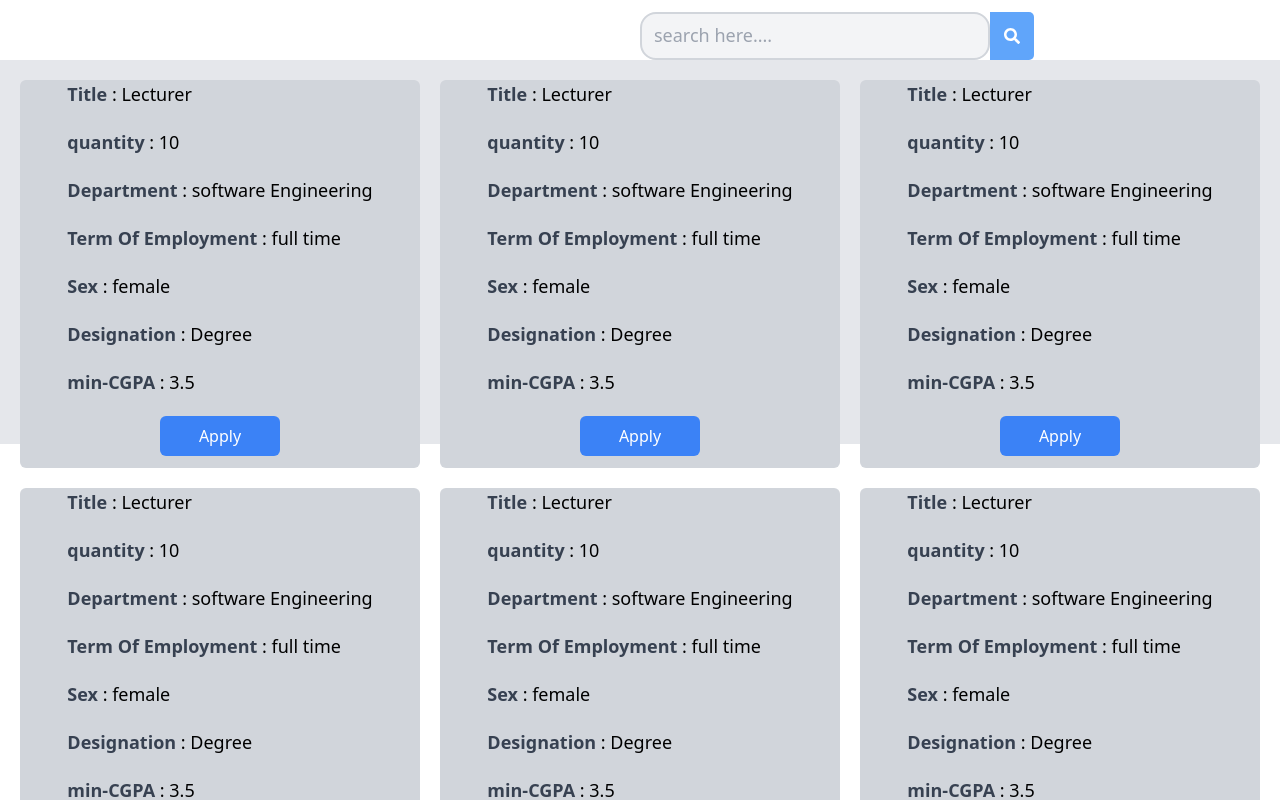
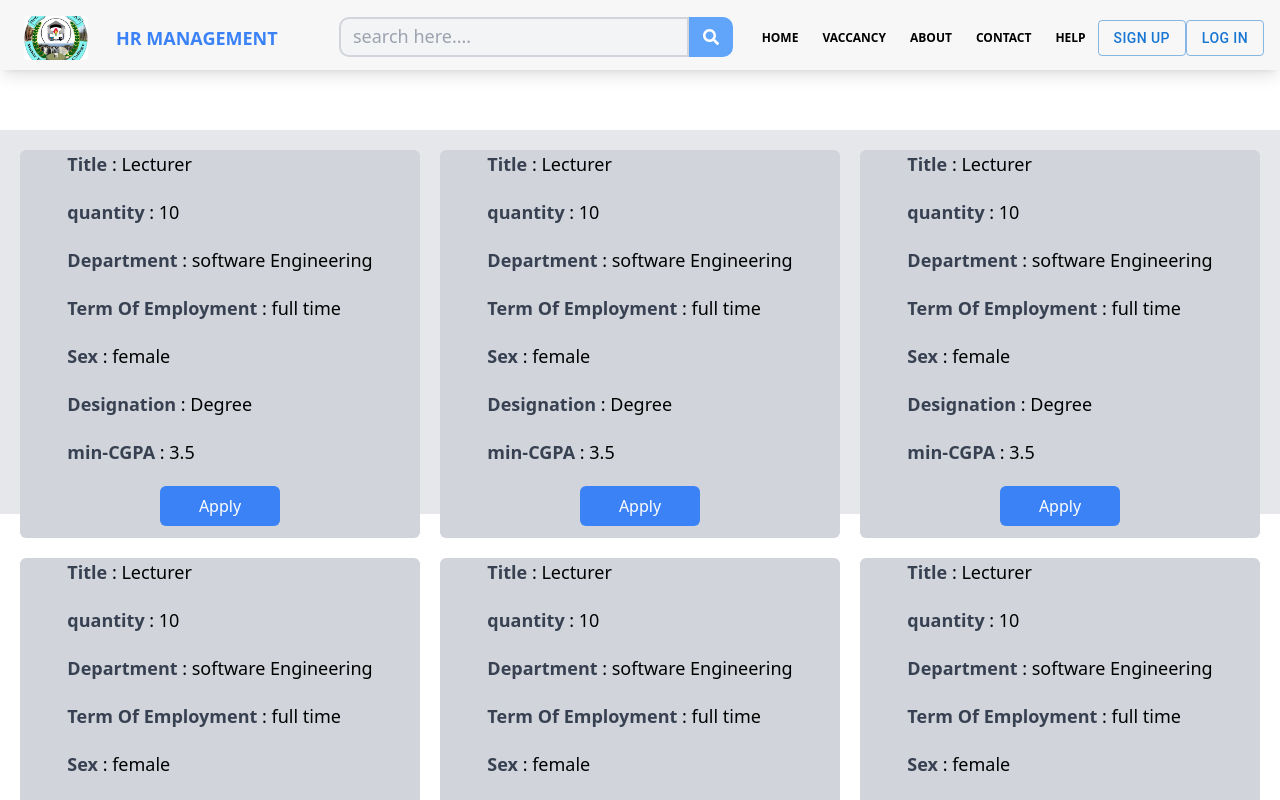
Before and after one commit to Chachu21/HRMS, a React (Create React App) app in the folder frontend/: page /vacancy in a window 1280 px wide. Shown: the top 800 px of the page. Built offline with nearby package versions, Linux system fonts and the light colour scheme.

Commit message:
i have done the assigment

```diff
--- a/frontend/src/App.js
+++ b/frontend/src/App.js
@@ -4,6 +4,7 @@ import Login from "./pages/Login";
 import { ToastContainer } from "react-toastify";
 import "react-toastify/dist/ReactToastify.css";
 import Page404 from "./pages/404";
+import Main from './comopnents/landingPage/Main'
 import AdminDashboard from "./pages/dashboard/AdminDashboard";
 import AdminMain from "./comopnents/dashboard/admin/AdminMain";
 import About from "./pages/About";
@@ -33,7 +34,11 @@ function App() {
   return (
     <div>
       <Routes>
-        <Route exact={true} path="/" element={<LandingPage />} />
+        <Route exact={true} path="/" element={<LandingPage />}>
+          <Route index element={<Main />} />
+          <Route path="/vacancy" element={<Vacancy />} />
+          <Route path="/about" element={<About />} />
+        </Route>
         <Route
           exact={true}
           path="/signUpASapplicant"
@@ -52,8 +57,8 @@ function App() {
             </LoginCustomizedDialogs>
           }
         />
-        <Route exact={true} path="/about" element={<About />} />
-        <Route exact={true} path="/vacancy" element={<Vacancy />} />
+        {/* <Route exact={true} path="/about" element={<About />} /> */}
+        {/* <Route exact={true} path="/vacancy" element={<Vacancy />} /> */}
         <Route exact={true} path="/contact" element={<Contact />} />
         <Route exact={true} path="/help" element={<Help />} />
         <Route path="/admin/dashboard" element={<AdminDashboard />}>
@@ -69,7 +74,11 @@ function App() {
 
           <Route
             path="/admin/dashboard/addstaff"
-            element={<AddStaffCustomizedDialogs><StaffRegister /></AddStaffCustomizedDialogs>}
+            element={
+              <AddStaffCustomizedDialogs>
+                <StaffRegister />
+              </AddStaffCustomizedDialogs>
+            }
           />
           <Route
             path="/admin/dashboard/approverequest"
@@ -146,9 +155,6 @@ function App() {
         <Route path="*" element={<Page404 />} />
       </Routes>
       <ToastContainer />
-
-
-
     </div>
   );
 }
--- a/frontend/src/pages/LandingPage.jsx
+++ b/frontend/src/pages/LandingPage.jsx
@@ -1,12 +1,13 @@
 import React from "react";
+import { Outlet } from "react-router-dom";
 import Header from "../comopnents/landingPage/Header";
-import Main from "../comopnents/landingPage/Main";
+
 const LandingPage = () => {
   return (
     <div>
       <Header />
       <main className="mt-[70px]">
-        <Main />
+        <Outlet />
       </main>
     </div>
   );
--- a/frontend/src/pages/Login.jsx
+++ b/frontend/src/pages/Login.jsx
@@ -65,11 +65,12 @@ const Login = () => {
 //         navigate("/admin");
 // =======
       const response = await loginUser(email, password);
-      const { user, token } = response.data;
+      const { user, token } = response
       localStorage.setItem("token", token);
       const role_id = user.role_id;
       console.log(role_id)
 
+     if (user) {
        switch (role_id) {
          case 1:
            navigate("/admin/dashboard");
@@ -89,7 +90,7 @@ const Login = () => {
          default:
            navigate("/");
            break;
-
+       }
      }
     } catch (error) {
       dispatch(setError(error.message));
--- a/frontend/src/pages/Vacancy.jsx
+++ b/frontend/src/pages/Vacancy.jsx
@@ -1,4 +1,5 @@
-import React, { useState } from "react";
+import axios from "axios";
+import React, { useState,useEffect } from "react";
 import { FaSearch } from "react-icons/fa";
 import VacancyCard from "../comopnents/card/VaccancyCard";
 
@@ -6,8 +7,19 @@ const initialState = {
   searchQuery: "",
 };
 
+
 const Vacancy = () => {
+  const [state, setstate] = useState([]);
   const [formData, setFormData] = useState(initialState);
+//  useEffect(() => {
+//   const response = axios.get(
+//     "http://localhost:5002/api/v1/applicant/vacancies"
+//   );
+
+//  }, [])
+
+//  setstate() accepts data from redux to fetch vacancies data using response
+
 
   const handleSubmit = (e) => {
     e.preventDefault();
@@ -16,11 +28,11 @@ const Vacancy = () => {
 
   return (
     <div className="flex flex-col items-center justify-center gap-10 py-5 h-full">
-      <div className="flex items-center rounded-[5px]">
+      <div className="flex items-center justify-center rounded-[5px]">
         <form
           action=""
           onSubmit={handleSubmit}
-          className="flex items-center justify-center fixed mt-8 ml-auto"
+          className="flex items-center fixed justify-center mr-52  -mt-[107px]  z-20 "
         >
           <input
             id="search"
@@ -30,20 +42,18 @@ const Vacancy = () => {
               setFormData({ ...formData, searchQuery: e.target.value });
             }}
             type="text"
-            className="bg-gray-100 w- outline-none border-2 border-gray-300 pl-3 lg:w-[350px] h-12 rounded-2xl placeholder:text-[18px] leading-4 font-normal "
+            className="bg-gray-100 w- outline-none border-2 border-gray-300 pl-3 lg:w-[350px] h-10 rounded-tl-[10px] rounded-bl-[10px] placeholder:text-[18px] leading-4 font-normal "
             placeholder="search here...."
           />
           <button
             type="submit"
-            className="bg-blue-400 h-12 flex px-[14px] justify-center items-center rounded-tr-[5px] rounded-br-[5px] cursor-pointer"
+            className="bg-blue-400 h-10 flex px-[14px] justify-center items-center rounded-tr-[10px] rounded-br-[10px] cursor-pointer"
           >
             <FaSearch color="white" />
           </button>
         </form>
-       </div>
-       <div className="grid lg:grid-cols-3 gap-5 md:grid-cols-2 bg-gray-200 p-5  max-h-96 w-full ">
-
-
+      </div>
+      <div className="grid lg:grid-cols-3 gap-5 md:grid-cols-2 bg-gray-200 p-5  max-h-96 w-full ">
         <VacancyCard />
         <VacancyCard />
         <VacancyCard />
```
Lines whose indentation alone changed are shown as unchanged.
